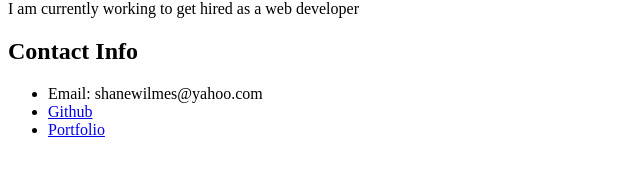
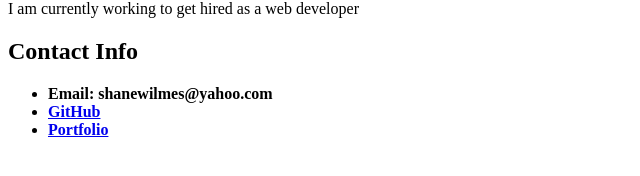
Before and after one commit to ShaneWilmes/01-06-HTML-Activity, a plain HTML site: page index.html in a window 1280 px wide. Shown: the part 400-576 px from the top of the page, without its empty margins (0-640 px from the left). Drawn offline with Linux system fonts and the light colour scheme.

Commit message:
updated links

```diff
--- a/index.html
+++ b/index.html
@@ -3,7 +3,7 @@
 
   <head>
     <meta charset="UTF-8">
-    <title>Developer BIo</title>
+    <title>Simple Developer Bio</title>
   </head>
 
   <body>
@@ -17,9 +17,9 @@
 
     <h1>Contact Info</h1>
     <ul>
-      <li>Email:  shanewilmes@yahoo.com</li>
-      <li><a href="https://github.com/ShaneWilmes">Github</a></li>
-      <li><a href="https://shanewilmes.github.io/Updated-Professional-Portfolio">Portfolio</a></li>
+      <li><strong>Email:  shanewilmes@yahoo.com</strong></li>
+      <li><a href="https://github.com/ShaneWilmes"><strong>GitHub</strong></a></li>
+      <li><a href="https://shanewilmes.github.io/Updated-Professional-Portfolio"><strong>Portfolio</strong></a></li>
     </ul>
     </section>
 
```
